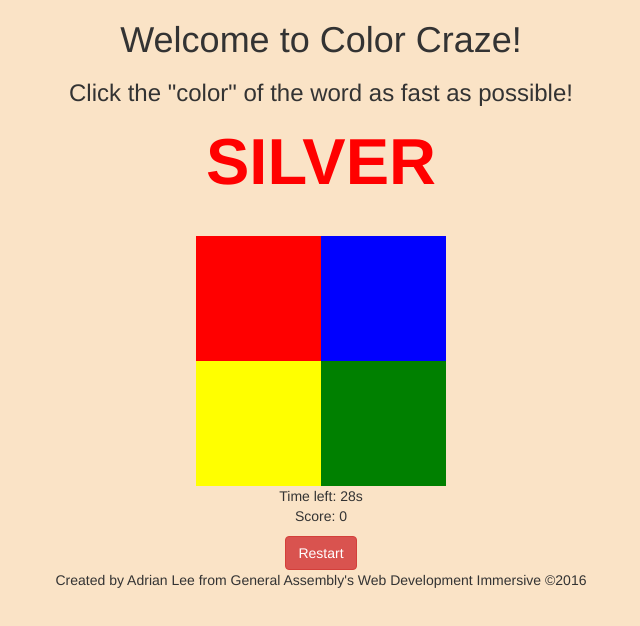
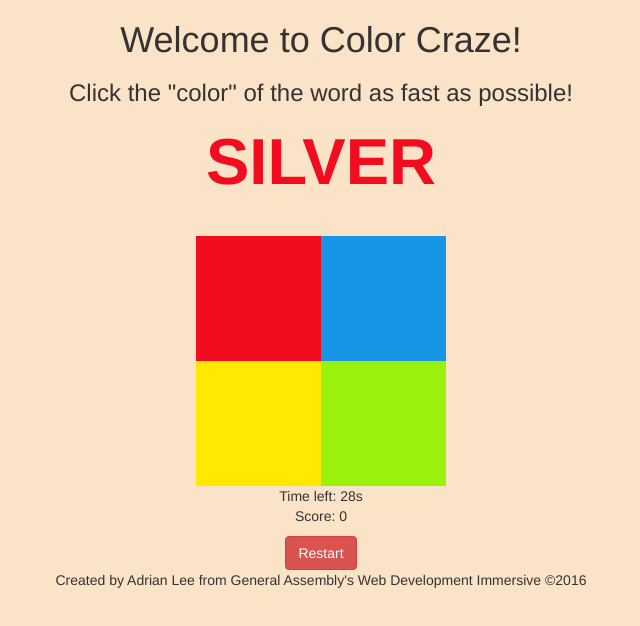
Before and after one commit to leeadrian841/ColorCraze, a plain HTML site: page index.html in a window 1280 px wide. Both pictures are taken after a click on the button "Start". Shown: the whole page, without its empty margins (319-959 px from the left). Drawn offline with nearby package versions, Linux system fonts and the light colour scheme.

Commit message:
edit color

```diff
--- a/css/style.css
+++ b/css/style.css
@@ -22,30 +22,30 @@ body{
   height: 50px;
 }
 .box.green{
-  background-color: green;
+  background-color: #9AF20C;
 }
 .box.red{
-  background-color: red;
+  background-color: #F20C1F;
 }
 .box.yellow{
-  background-color: yellow;
+  background-color: #FFE900;
 }
 .box.blue{
-  background-color: blue;
+  background-color: #1696E5;
 }
 .word{
   font-size: 65px;
   font-weight: bolder;
 }
 .word.green{
-  color: green;
+  color: #9AF20C;
 }
 .word.red{
-  color: red;
+  color: #F20C1F;
 }
 .word.yellow{
-  color: yellow;
+  color: #FFE900;
 }
 .word.blue{
-  color: blue;
+  color: #1696E5;
 }
```
Also changed, not shown: readme.md.
